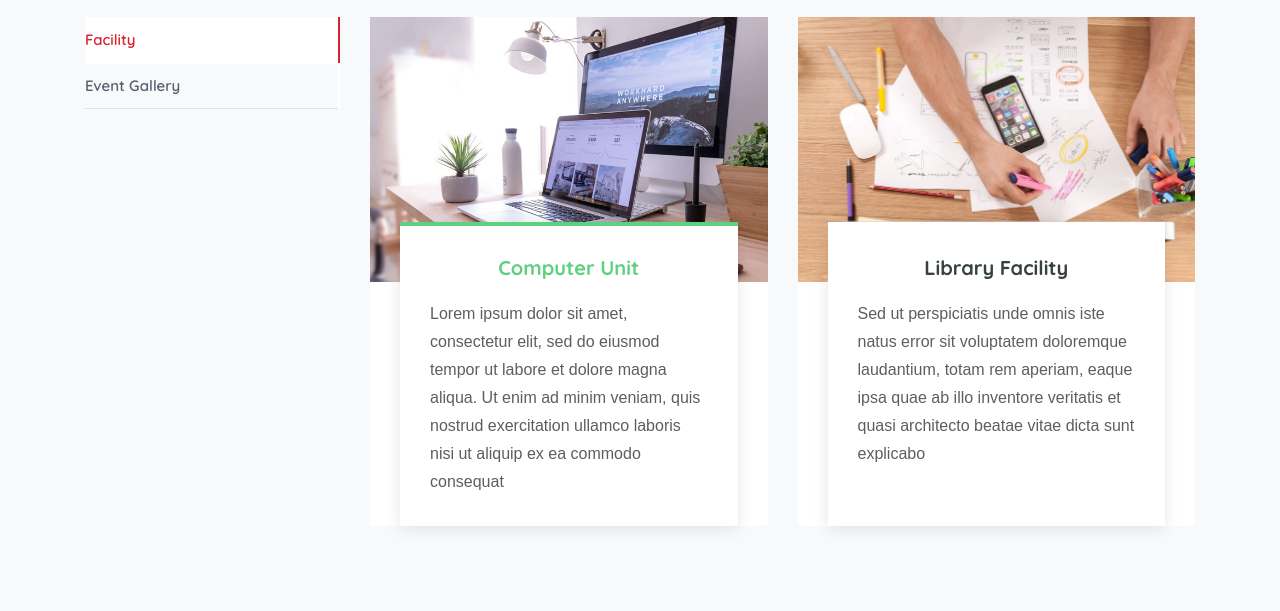
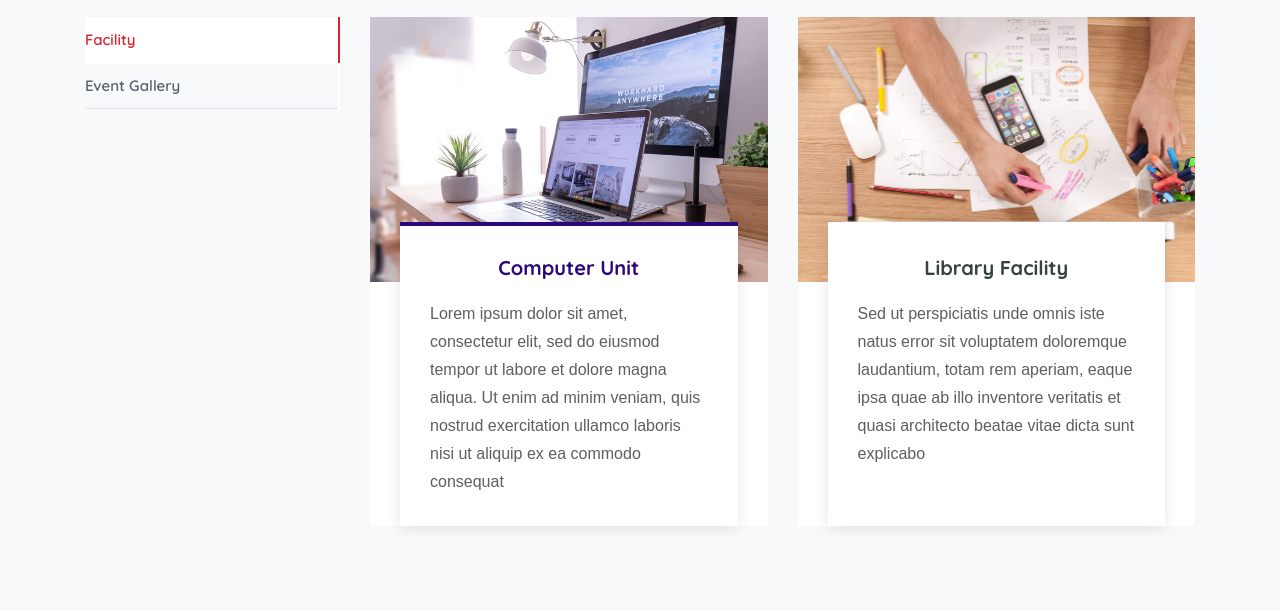
Before and after one commit to ULWebApp/SLAC-Proto-2, a plain HTML site: page SLAC2021/Facilities.html in a window 1280 px wide. In both pictures the pointer is over the element 568 px from the left and 859 px from the top of the page. Shown: the part 485-1096 px from the top of the page. Drawn offline with Linux system fonts and the light colour scheme; files whose address does not match are found by name.

Commit message:
Change the color

```diff
--- a/SLAC2021/css/facility.css
+++ b/SLAC2021/css/facility.css
@@ -56,7 +56,7 @@
 }
 
 .events .read-more a:hover {
-  color: #5fcf80;
+  color: #2a077c;
 }
 
 .events .card:hover img {
@@ -64,9 +64,9 @@
 }
 
 .events .card:hover .card-body {
-  border-color: #5fcf80;
+  border-color: #2a077c;
 }
 
 .events .card:hover .card-body .card-title a {
-  color: #5fcf80;
+  color: #2a077c;
 }
```
